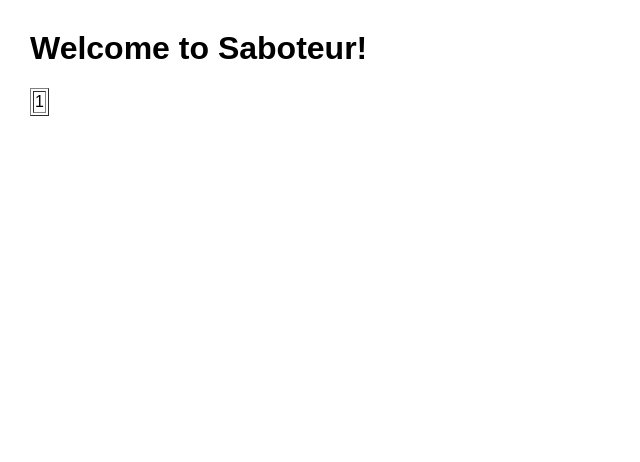
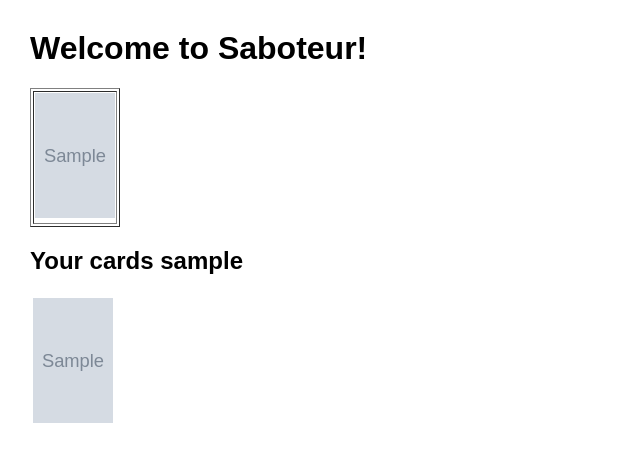
Before and after one commit to Olha-Sereda/Saboteur, a Flask app: template templates/board.html in a window 1280 px wide. Shown: the top 462 px of the page, without its empty margins (0-640 px from the left). Run offline with Flask 3, Linux system fonts and the light colour scheme; the template is opened without the code that fills it: most values are stand-ins (such as "Sample title", 1, 10 or a date in 2020); grey boxes marked "Sample" are stand-in pictures.

Commit message:
Merge remote-tracking branch 'origin/main'

```diff
--- a/Game.py
+++ b/Game.py
@@ -13,6 +13,7 @@ class Game:
         self.players = []
         for i in range(players_number):
             self.players.append(Player("Player" + str(i)))
+        self.current_player = 0
         self.cardStock = cardList.copy()
         shuffle(self.cardStock)
         if self.players_number >= 3 and self.players_number <= 5:
--- a/app.py
+++ b/app.py
@@ -17,8 +17,8 @@ def hello():
         players_number = request.form.get("players_quantity")
         current_game = Game(int(players_number))
         #return "Players number: "+players_number+"\n" + option
-        return str(type(current_game))
-        #return render_template('board.html', build_board=current_game.board.get_board(), message=current_game.board.start)
+        return render_template('board.html', build_board=current_game.board.get_board()[0], message=current_game.board.start,
+                               player=current_game.players[current_game.current_player])
     return render_template('index.html')
 
 
--- a/templates/board.html
+++ b/templates/board.html
@@ -14,10 +14,21 @@
         <tr>
             {% for cell in row %}
 {#                <td><img src="../images/{{ cell.image }}" alt="Card"></td>#}
-                {# <td><img src="{{ url_for('static', filename='images/' + cell.image ) }}" alt="Card" style="width:80px;height:125px;"></td> #}
-                <td>{{ cell.number }}</td>
+                <td><img src="{{ url_for('static', filename='images/' + cell.image ) }}" alt="Card" style="width:80px;height:125px;"></td>
+
             {% endfor %}
         </tr>
     {% endfor %}
     </table>
+
+    <h2>Your cards {{ player.nickname }}</h2>
+    <table>
+    <tr>
+    {% for card in player.card_in_hands %}
+
+            <td><img src="{{ url_for('static', filename='images/' + card.image ) }}" alt="Card" style="width:80px;height:125px;"></td>
+
+    {% endfor %}
+    </tr>
+    </table>
 {% endblock %}
```
